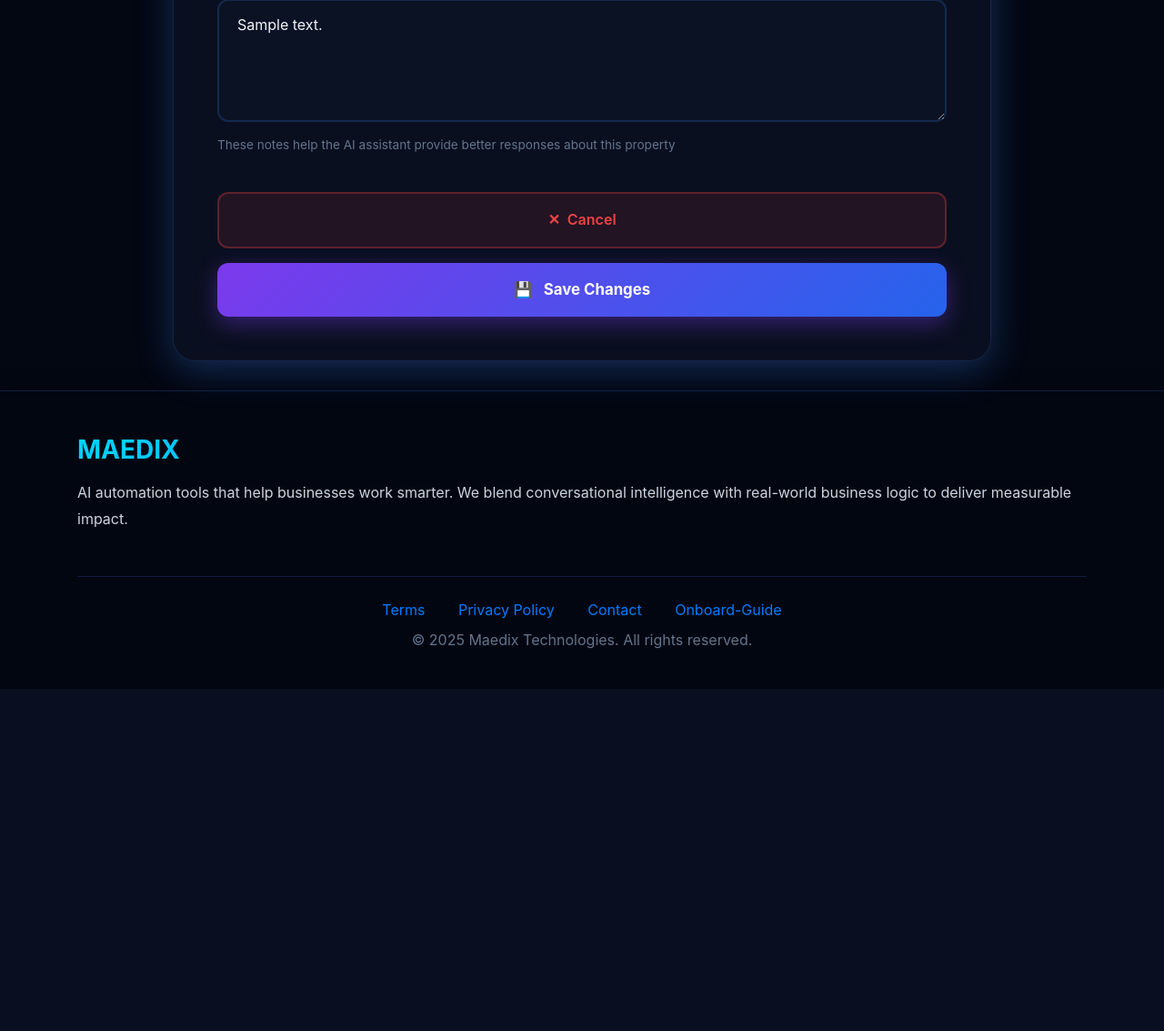
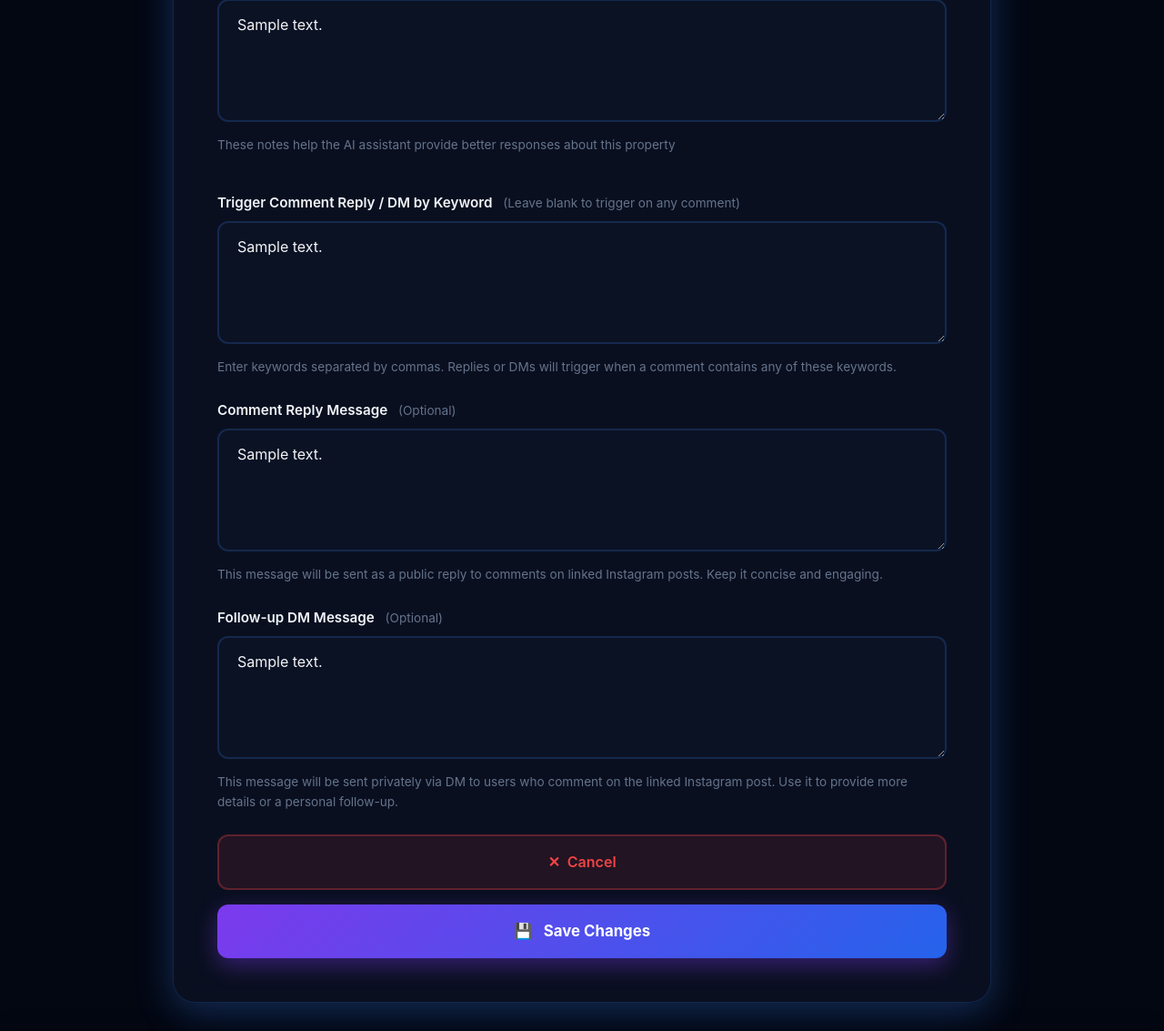
Before and after one commit to makeshmakesh/maedix, a Django app: template templates/realestate/listing-edit.html in a window 1280 px wide. Shown: the part 3165-4298 px from the top of the page at 91% size. Before the commit the page ends 3922 px from the top, so only its background shows below. Run offline with Django 5.2, Linux system fonts and the light colour scheme; the template is opened without the code that fills it: most values are stand-ins (such as "Sample title", 1, 10 or a date in 2020); some libraries are stand-ins or nearby versions.

Commit message:
add static replies

```diff
--- a/realestate/models.py
+++ b/realestate/models.py
@@ -92,6 +92,7 @@ class PropertyListing(models.Model):
 
     # AI / RAG metadata (optional for context feeding)
     ai_context_notes = models.TextField(blank=True, null=True)
+    metadata = models.JSONField(default=dict, blank=True)
 
     # Timestamps
     created_at = models.DateTimeField(auto_now_add=True)
--- a/templates/core/base.html
+++ b/templates/core/base.html
@@ -489,7 +489,7 @@
                         <a href="{% url 'contact' %}" style="margin: 0 1rem;">Contact</a>
                         <a href="{% url 'onboard-guide' %}" style="margin: 0 1rem;">Onboard-Guide</a>
                     </p>
-                    <p style="color: var(--text-muted);">&copy; 2025 Maedix Technologies. All rights reserved.</p>
+                    <p style="color: var(--text-muted);">&copy; 2025 Maedix. All rights reserved.</p>
                 </div>
             </div>
         </div>
--- a/templates/instagram/connect-instagram.html
+++ b/templates/instagram/connect-instagram.html
@@ -457,8 +457,9 @@
                 <div class="connected-account">
                     <div class="account-avatar">📷</div>
                     <div class="account-info">
-                        <div class="account-name">{{ instagram_account.name }}</div>
-                        <div class="account-username">@{{ instagram_account.username }}</div>
+                        <div class="account-name">{{ instagram_data.name }}</div>
+                        <div class="account-username">@{{ instagram_data.username }}</div>
+                        <div class="account-username">Valid upto: {{ instagram_data.token_expires_at }}</div>
                     </div>
                 </div>
                 <div class="subscription-status {% if webhook_subscribed %}active{% else %}inactive{% endif %}">
--- a/templates/realestate/listing-edit.html
+++ b/templates/realestate/listing-edit.html
@@ -1455,6 +1455,47 @@
                     </div>
                 </div>
 
+                <div class="form-group">
+    <label class="form-label">
+        Trigger Comment Reply / DM by Keyword <span class="optional">(Leave blank to trigger on any comment)</span>
+    </label>
+    <textarea
+        name="instagram_comment_dm_reply_trigger_keyword"
+        class="form-textarea"
+        placeholder="e.g., Interested, More info, Contact me"
+        rows="4"
+    >{{ listing.metadata.instagram_comment_dm_reply_trigger_keyword }}</textarea>
+    <p class="form-help">Enter keywords separated by commas. Replies or DMs will trigger when a comment contains any of these keywords.</p>
+</div>
+
+<div class="form-group">
+    <label class="form-label">
+        Comment Reply Message <span class="optional">(Optional)</span>
+    </label>
+    <textarea
+        name="instagram_comment_reply"
+        class="form-textarea"
+        placeholder="Message to reply publicly when someone comments on the linked Instagram post..."
+        rows="4"
+    >{{ listing.metadata.instagram_comment_reply }}</textarea>
+    <p class="form-help">This message will be sent as a public reply to comments on linked Instagram posts. Keep it concise and engaging.</p>
+</div>
+
+<div class="form-group">
+    <label class="form-label">
+        Follow-up DM Message <span class="optional">(Optional)</span>
+    </label>
+    <textarea
+        name="instagram_comment_dm_reply"
+        class="form-textarea"
+        placeholder="Message to DM the user after they comment on the linked Instagram post..."
+        rows="4"
+    >{{ listing.metadata.instagram_comment_dm_reply }}</textarea>
+    <p class="form-help">This message will be sent privately via DM to users who comment on the linked Instagram post. Use it to provide more details or a personal follow-up.</p>
+</div>
+
+
+
                 <!-- Action Buttons -->
                 <a href="{% url 'listings' company.id %}" class="btn-cancel">
                     <span>✕</span>
```
Also changed, not shown: instagram/views.py (+35 -21 lines), realestate/views.py (+18 -1 lines), templates/realestate/listing-create.html (+39 -0 lines), templates/realestate/listings.html (+1 -15 lines), templates/realestate/manage-company.html (+20 -0 lines).
